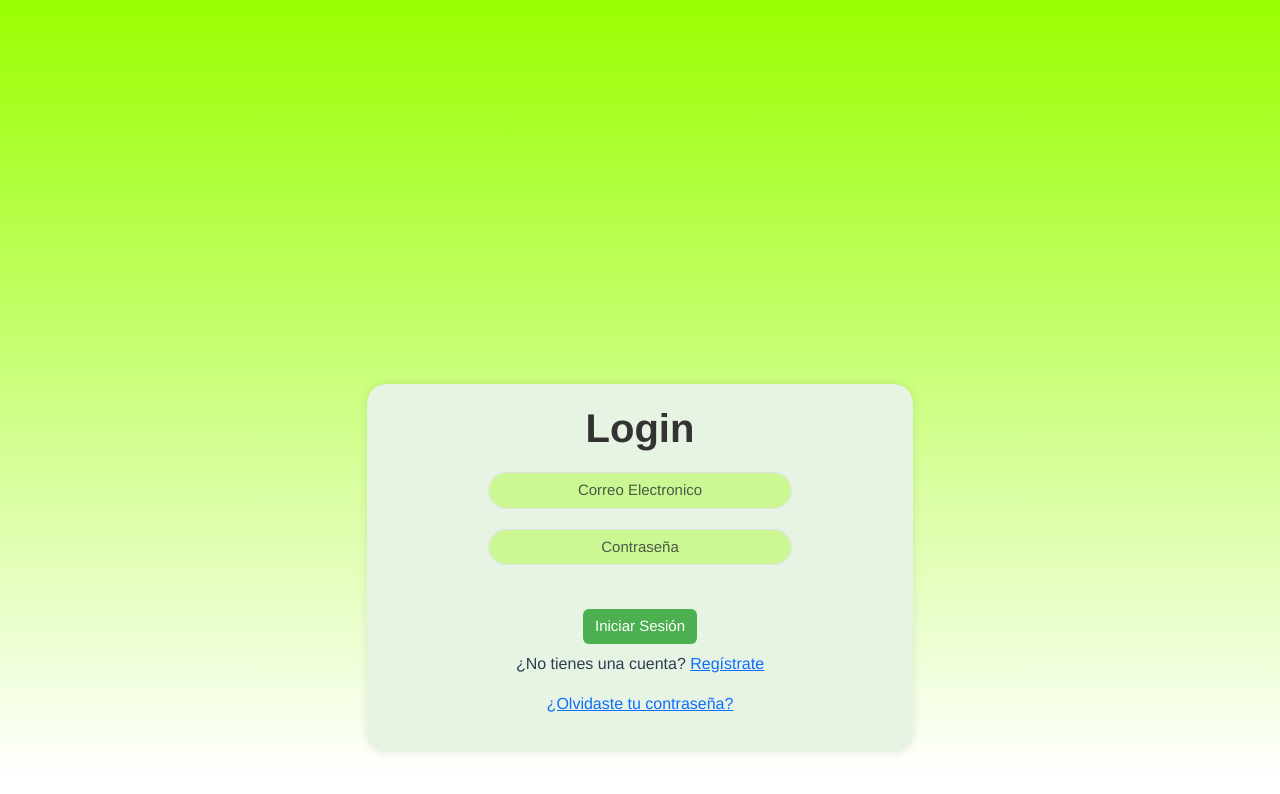
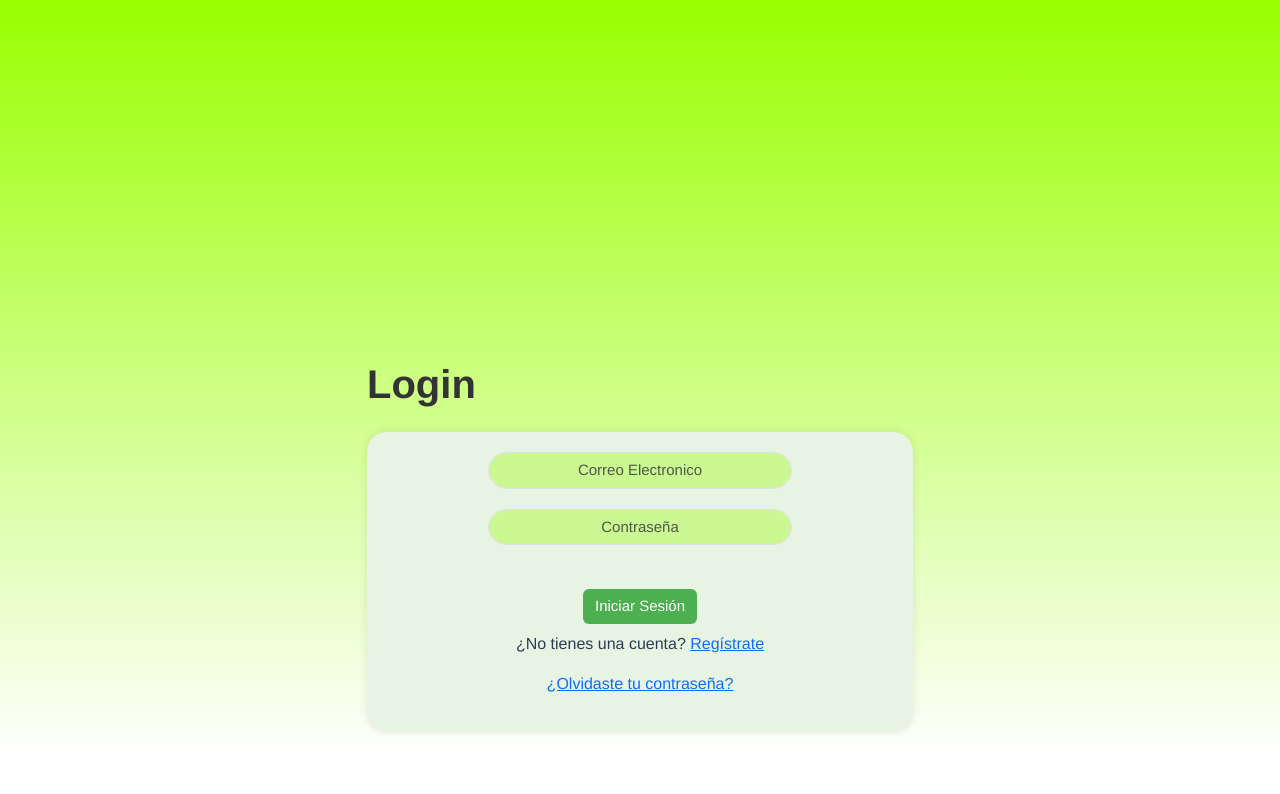
Before and after one commit to AbigailParedes/Final-Desarrollo-de-Aplicaciones-II, a Vue app in the folder frontend/: page /#/ in a window 1280 px wide. Shown: the top 794 px of the page. Built offline with nearby package versions, Linux system fonts and the light colour scheme.

Commit message:
sacar titulo fuera del form en Registro.vue y codigo nota vacia

```diff
--- a/frontend/src/components/Registro.vue
+++ b/frontend/src/components/Registro.vue
@@ -2,13 +2,32 @@
   <div class="container my-4">
     <div class="row justify-content-center">
       <div class="col-md-6">
+        <!-- Dentro de tu componente Registro.vue -->
+        <h2
+          class="form-title text-right"
+          v-if="mostrarFormulario === 'login'"
+        >
+          Login
+        </h2>
+        <h2
+          class="form-title text-right"
+          v-else-if="mostrarFormulario === 'registro'"
+        >
+          Registrarse
+        </h2>
+        <h2
+          class="form-title text-right"
+          v-else
+        >
+          ¿Olvidaste tu Contraseña?
+        </h2>
+
         <form
           v-if="mostrarFormulario === 'login'"
           @submit.prevent="login"
           action=""
           class="mt-4 login-form"
         >
-          <h2 class="form-title">Login</h2>
           <div class="form-group">
             <input
               type="email"
@@ -55,7 +74,6 @@
           @submit.prevent="register"
           class="mt-4 register-form"
         >
-          <h2 class="form-title">Register</h2>
           <div class="form-group">
             <input
               type="email"
@@ -104,7 +122,6 @@
           @submit.prevent="forgotPassword"
           class="mt-4 recovery-form"
         >
-          <h2 class="form-title">¿Olvidaste tu Contraseña?</h2>
           <div class="form-group">
             <input
               type="email"
@@ -222,6 +239,9 @@ export default class Registro extends Vue {
 </script>
 
 <style scoped>
+.form-title.text-right {
+  text-align: left;
+}
 .login-form,
 .register-form,
 .recovery-form {
```
